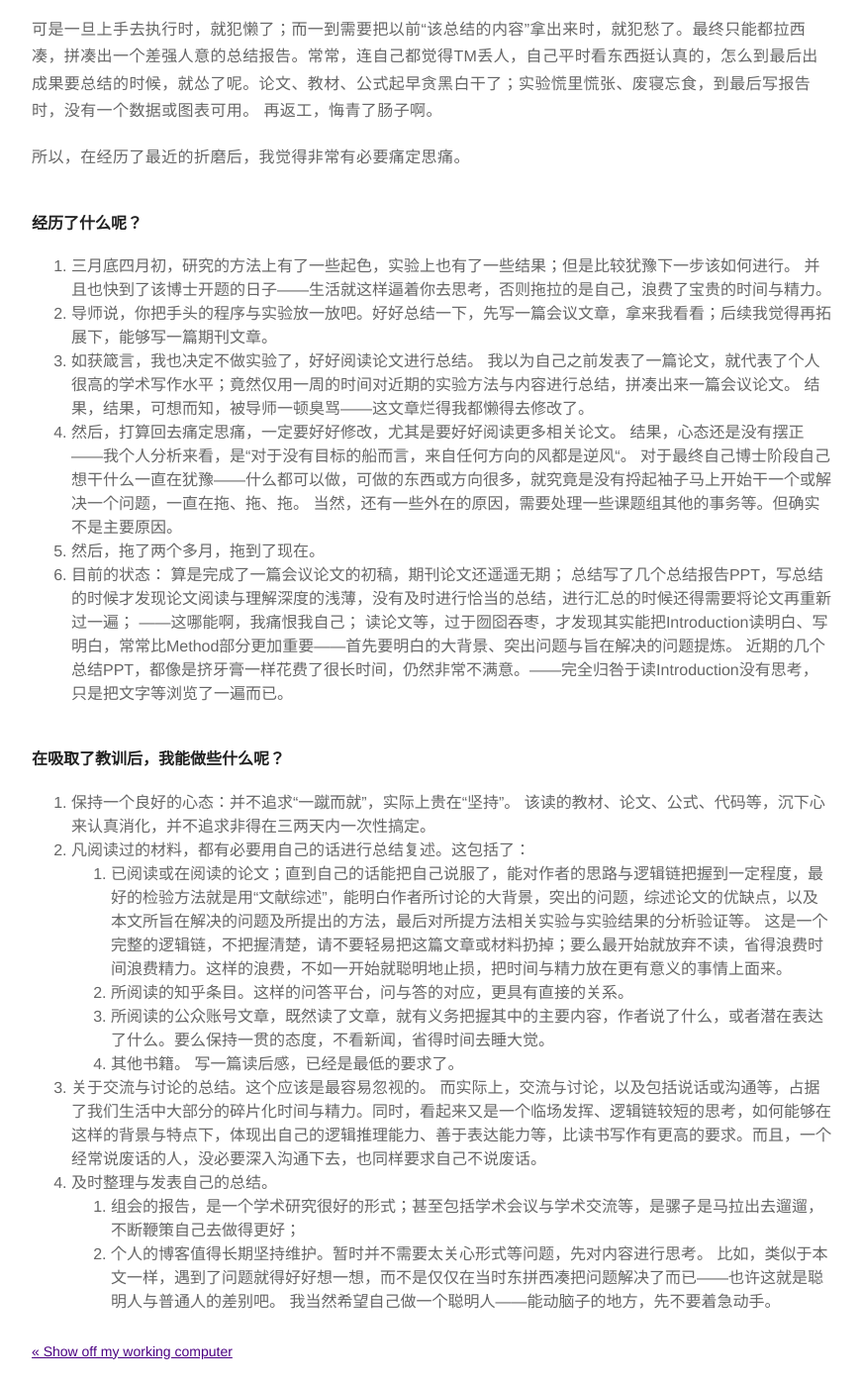
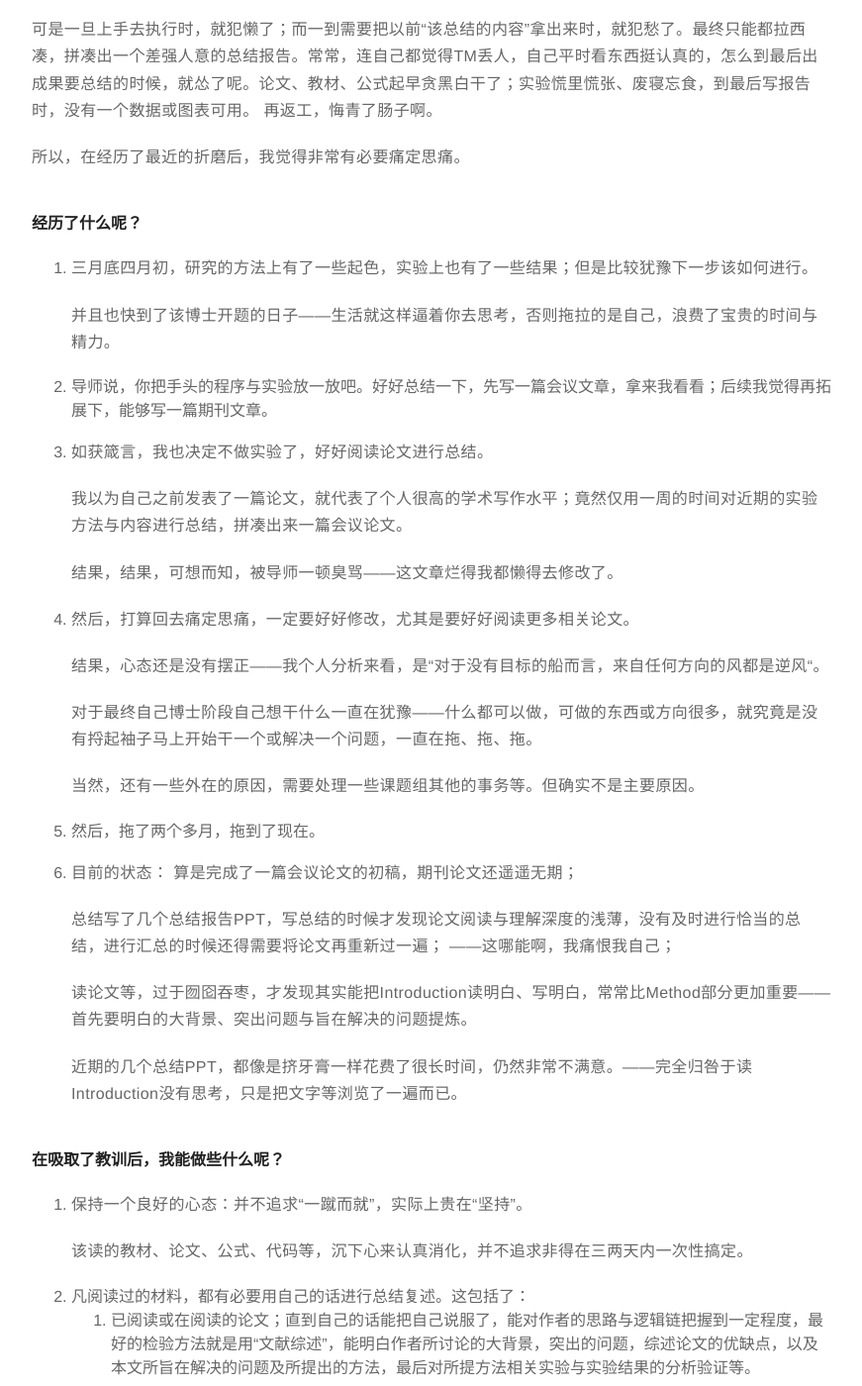
Before and after one commit to cnzero/cnzero.github.io, a Jekyll site: the page built from _posts/2017-05-31-博士的陷阱（2）.md, in a window 1280 px wide and 1400 px high, scrolled down 348 px. Shown: the whole window at 99% size, without its empty margins (203-1074 px from the left). Built offline with Jekyll 4.4.1, drawn with Linux system fonts in a browser that asks for light colours; some of the changed text lies outside the part shown.

Commit message:
add several blank lines

```diff
--- a/_posts/2017-05-31-博士的陷阱（2）.md
+++ b/_posts/2017-05-31-博士的陷阱（2）.md
@@ -10,7 +10,7 @@ blog: true
 author: cnzero
 description: Thinking on my PhD life.
 ---
-结论——总结很重要，似乎不言而喻， 甚至是懒得说了。
+结论—— __总结很重要__ ，似乎不言而喻， 甚至是懒得说了。
 
 可是一旦上手去执行时，就犯懒了；而一到需要把以前“该总结的内容”拿出来时，就犯愁了。最终只能都拉西凑，拼凑出一个差强人意的总结报告。常常，连自己都觉得TM丢人，自己平时看东西挺认真的，怎么到最后出成果要总结的时候，就怂了呢。论文、教材、公式起早贪黑白干了；实验慌里慌张、废寝忘食，到最后写报告时，没有一个数据或图表可用。 再返工，悔青了肠子啊。
 
@@ -18,36 +18,50 @@ description: Thinking on my PhD life.
 
 #### 经历了什么呢？
 1. 三月底四月初，研究的方法上有了一些起色，实验上也有了一些结果；但是比较犹豫下一步该如何进行。
+
     并且也快到了该博士开题的日子——生活就这样逼着你去思考，否则拖拉的是自己，浪费了宝贵的时间与精力。
 2. 导师说，你把手头的程序与实验放一放吧。好好总结一下，先写一篇会议文章，拿来我看看；后续我觉得再拓展下，能够写一篇期刊文章。
 3. 如获箴言，我也决定不做实验了，好好阅读论文进行总结。
+
     我以为自己之前发表了一篇论文，就代表了个人很高的学术写作水平；竟然仅用一周的时间对近期的实验方法与内容进行总结，拼凑出来一篇会议论文。
+
     结果，结果，可想而知，被导师一顿臭骂——这文章烂得我都懒得去修改了。
 4. 然后，打算回去痛定思痛，一定要好好修改，尤其是要好好阅读更多相关论文。
+
     结果，心态还是没有摆正——我个人分析来看，是“对于没有目标的船而言，来自任何方向的风都是逆风“。
+
     对于最终自己博士阶段自己想干什么一直在犹豫——什么都可以做，可做的东西或方向很多，就究竟是没有捋起袖子马上开始干一个或解决一个问题，一直在拖、拖、拖。
+
     当然，还有一些外在的原因，需要处理一些课题组其他的事务等。但确实不是主要原因。
 5. 然后，拖了两个多月，拖到了现在。
 6. 目前的状态：
     算是完成了一篇会议论文的初稿，期刊论文还遥遥无期；
+
     总结写了几个总结报告PPT，写总结的时候才发现论文阅读与理解深度的浅薄，没有及时进行恰当的总结，进行汇总的时候还得需要将论文再重新过一遍；
     ——这哪能啊，我痛恨我自己；
+
     读论文等，过于囫囵吞枣，才发现其实能把Introduction读明白、写明白，常常比Method部分更加重要——首先要明白的大背景、突出问题与旨在解决的问题提炼。
+
     近期的几个总结PPT，都像是挤牙膏一样花费了很长时间，仍然非常不满意。——完全归咎于读Introduction没有思考，只是把文字等浏览了一遍而已。
 
 #### 在吸取了教训后，我能做些什么呢？
 1. 保持一个良好的心态：并不追求“一蹴而就”，实际上贵在“坚持”。
+
     该读的教材、论文、公式、代码等，沉下心来认真消化，并不追求非得在三两天内一次性搞定。
 2. 凡阅读过的材料，都有必要用自己的话进行总结复述。这包括了：
     1. 已阅读或在阅读的论文；直到自己的话能把自己说服了，能对作者的思路与逻辑链把握到一定程度，最好的检验方法就是用“文献综述”，能明白作者所讨论的大背景，突出的问题，综述论文的优缺点，以及本文所旨在解决的问题及所提出的方法，最后对所提方法相关实验与实验结果的分析验证等。
-        这是一个完整的逻辑链，不把握清楚，请不要轻易把这篇文章或材料扔掉；要么最开始就放弃不读，省得浪费时间浪费精力。这样的浪费，不如一开始就聪明地止损，把时间与精力放在更有意义的事情上面来。
+
+    这是一个完整的逻辑链，不把握清楚，请不要轻易把这篇文章或材料扔掉；要么最开始就放弃不读，省得浪费时间浪费精力。这样的浪费，不如一开始就聪明地止损，把时间与精力放在更有意义的事情上面来。
     2. 所阅读的知乎条目。这样的问答平台，问与答的对应，更具有直接的关系。
     3. 所阅读的公众账号文章，既然读了文章，就有义务把握其中的主要内容，作者说了什么，或者潜在表达了什么。要么保持一贯的态度，不看新闻，省得时间去睡大觉。
     4. 其他书籍。 写一篇读后感，已经是最低的要求了。
 3. 关于交流与讨论的总结。这个应该是最容易忽视的。
+
     而实际上，交流与讨论，以及包括说话或沟通等，占据了我们生活中大部分的碎片化时间与精力。同时，看起来又是一个临场发挥、逻辑链较短的思考，如何能够在这样的背景与特点下，体现出自己的逻辑推理能力、善于表达能力等，比读书写作有更高的要求。而且，一个经常说废话的人，没必要深入沟通下去，也同样要求自己不说废话。
 4. 及时整理与发表自己的总结。
     1. 组会的报告，是一个学术研究很好的形式；甚至包括学术会议与学术交流等，是骡子是马拉出去遛遛，不断鞭策自己去做得更好；
     2. 个人的博客值得长期坚持维护。暂时并不需要太关心形式等问题，先对内容进行思考。
-        比如，类似于本文一样，遇到了问题就得好好想一想，而不是仅仅在当时东拼西凑把问题解决了而已——也许这就是聪明人与普通人的差别吧。
-        我当然希望自己做一个聪明人——能动脑子的地方，先不要着急动手。
+
+    比如，类似于本文一样，遇到了问题就得好好想一想，而不是仅仅在当时东拼西凑把问题解决了而已——也许这就是聪明人与普通人的差别吧。
+
+    我当然希望自己做一个聪明人——能动脑子的地方，先不要着急动手。
```
